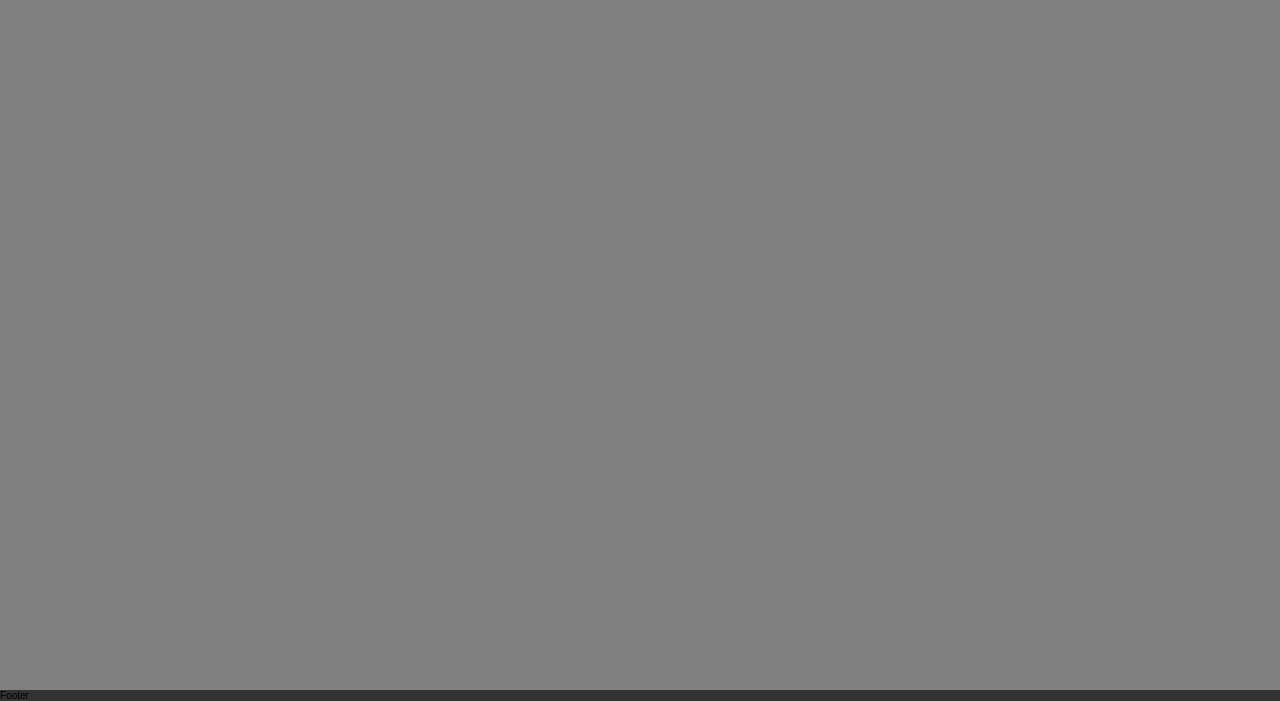
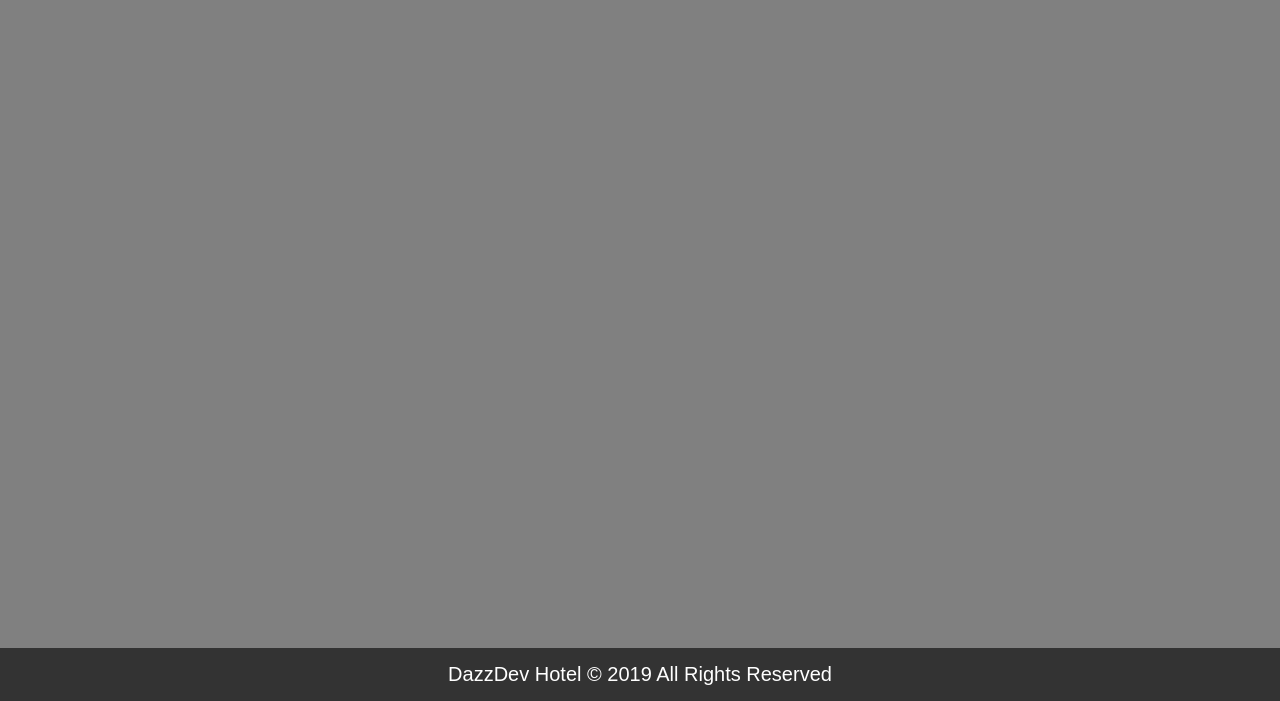
Before and after one commit to DariuszOkonski/webpage-hotel, a website: page index.html in a window 1280 px wide. Shown: the part 99-800 px from the top of the page. Drawn offline with nearby package versions, Linux system fonts and the light colour scheme.

Commit message:
add .footer__content to index.html

```diff
--- a/index.html
+++ b/index.html
@@ -47,7 +47,7 @@
   </main>
 
   <footer class="footer">
-    <p>Footer</p>
+    <p class="footer__content container">DazzDev Hotel &copy; 2019 All Rights Reserved</p>
   </footer>
 </body>
 
```
Also changed, not shown: dist/css/style.css, 1 other file.
